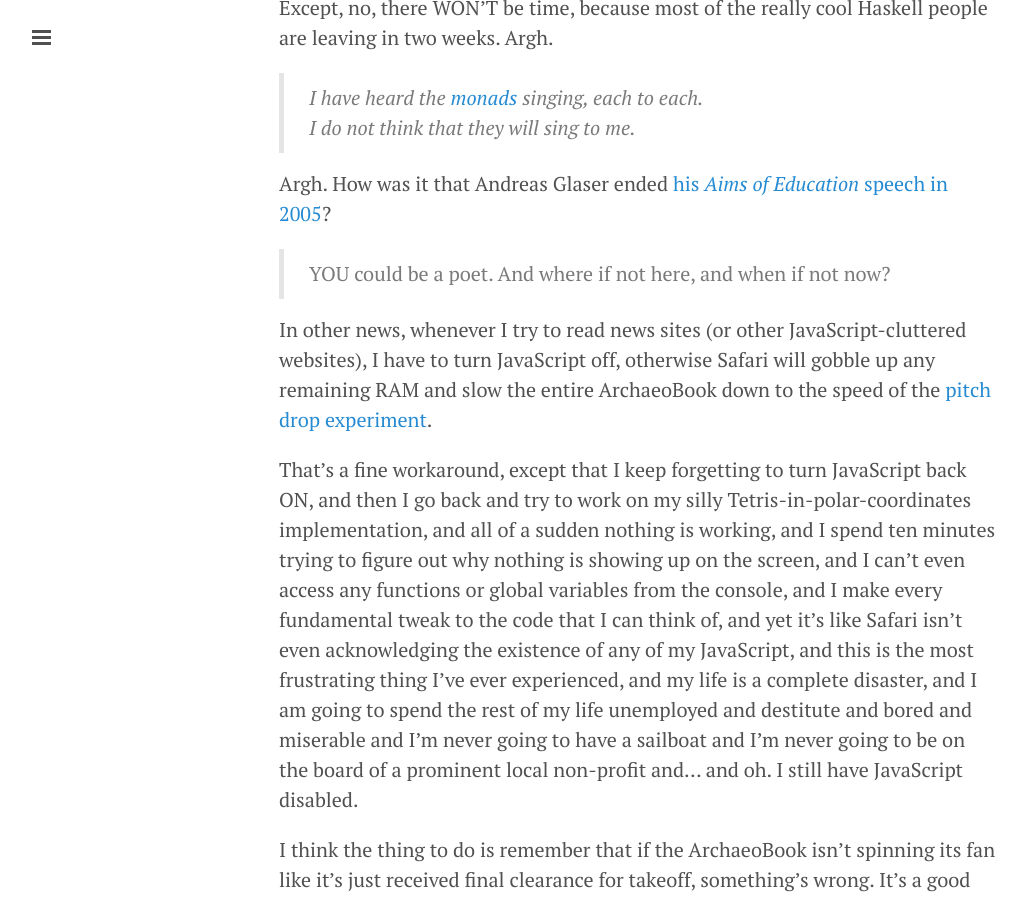
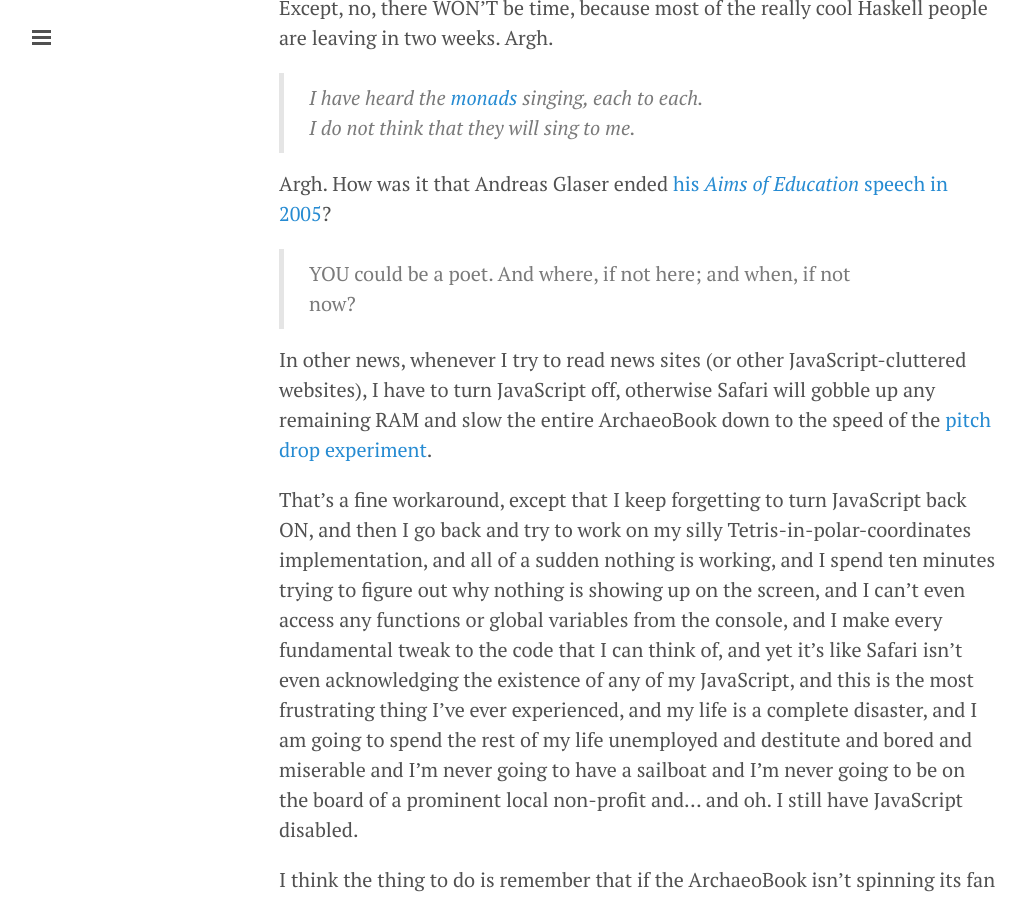
Before and after one commit to amalex5/amalex5.github.io, a Jekyll site: the page built from _posts/2016-01-27-recurse-center-day-4-3.markdown, in a window 1280 px wide and 900 px high, scrolled down 2641 px. Shown: the whole window, without its empty margins (1-1027 px from the left). Built offline with Jekyll 4.4.1, drawn with Linux system fonts in a browser that asks for light colours.

```diff
--- a/_posts/2016-01-27-recurse-center-day-4-3.markdown
+++ b/_posts/2016-01-27-recurse-center-day-4-3.markdown
@@ -47,7 +47,7 @@ Except, no, there WON'T be time, because most of the really cool Haskell people
 
 Argh. How was it that Andreas Glaser ended [his *Aims of Education* speech in 2005](https://aims.uchicago.edu/page/2005-andreas-glaeser)?
 
-> YOU could be a poet. And where if not here, and when if not now?
+> YOU could be a poet. And where, if not here; and when, if not now?
 
 In other news, whenever I try to read news sites (or other JavaScript-cluttered websites), I have to turn JavaScript off, otherwise Safari will gobble up any remaining RAM and slow the entire ArchaeoBook down to the speed of the [pitch drop experiment](https://en.wikipedia.org/wiki/Pitch_drop_experiment).
 
```
